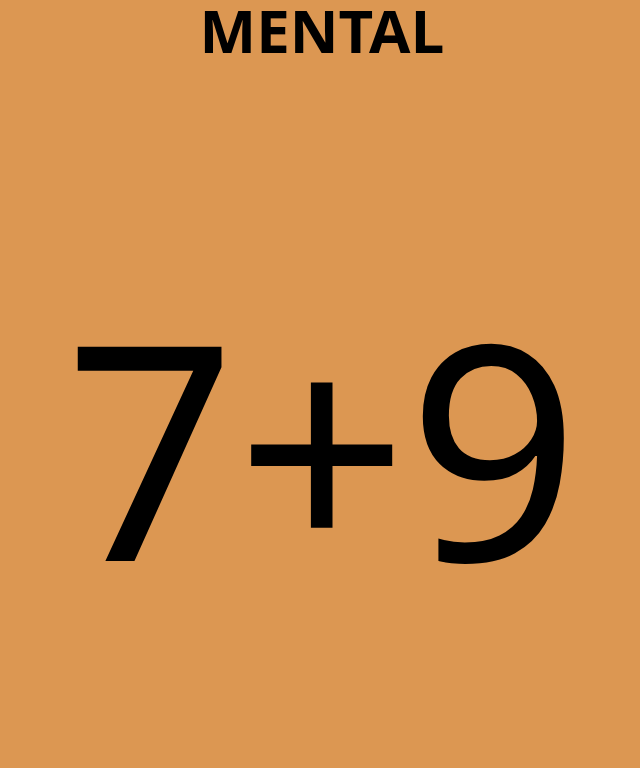
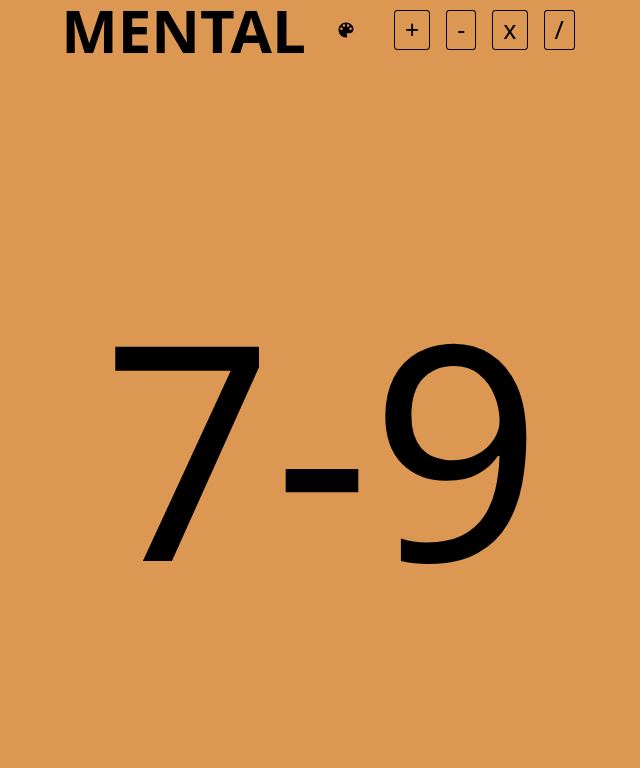
Before and after one commit to obedgyamfi/mental, a Next.js app: page / in a window 1280 px wide. Shown: the top 768 px of the page, without its empty margins (318-958 px from the left). Built offline with nearby package versions, Linux system fonts and the light colour scheme.

Commit message:
implemented operation change

```diff
--- a/app/layout.jsx
+++ b/app/layout.jsx
@@ -1,5 +1,4 @@
 import '@styles/globals.css';
-import Nav from '@components/Nav';
 import Mental from '@components/Mental';
 
 
@@ -12,7 +11,6 @@ const RootLayout = () => {
   return (
     <html lang='en'>
         <body className='app main main-background'>
-            <Nav />
             <Mental />
         </body>
     </html>
--- /dev/null
+++ b/components/ColorPalette.jsx
@@ -0,0 +1,25 @@
+import React from 'react'
+
+const ColorPalette = () => {
+
+    // let colorScheme = [
+    //     {name : "red" ,color : rgb(100,67,134)},
+    //     {name : "red" ,color : rgb(100,67,134)},
+    //     {name : "red" ,color : rgb(100,67,134)},
+    //     {name : "red" ,color : rgb(100,67,134)},
+    //     {name : "red" ,color : rgb(100,67,134)},
+    //     {name : "red" ,color : rgb(100,67,134)},
+    // ]
+
+  return (
+    <>
+        <div className='red'></div>
+        <div className='red'></div>
+        <div className='red'></div>
+        <div className='red'></div>
+    </>
+
+  )
+}
+
+export default ColorPalette
--- a/components/Mental.jsx
+++ b/components/Mental.jsx
@@ -1,5 +1,6 @@
 "use client";
 import React, { Component } from "react";
+import Nav from '@components/Nav';
 
 class Mental extends Component {
   constructor() {
@@ -9,7 +10,7 @@ class Mental extends Component {
     this.state = {
       num1: "",
       num2: "",
-      operation: "+",
+      operation: "-",
       userAnswer: null,
       correct: null,
       options: [],
@@ -19,6 +20,15 @@ class Mental extends Component {
   componentDidMount() {
     this.generateNumbers(this.state.userAnswer);
   }
+
+  // handleOperationChange, checks anytime the operation changes, to generate
+  // new numbers for the operation
+  handleOperationChange = (selectedOperation) => {
+    this.setState({ operation: selectedOperation, userAnswer: null }, () => {
+      this.generateNumbers();
+    });
+  };
+
 
   // function to generate operands, and random answers
   generateNumbers = () => {
@@ -83,18 +93,6 @@ class Mental extends Component {
     this.setState({ num1, num2, options });
   };
 
-  // handleOperationChange, checks anytime the operation changes, to generate
-  // new numbers for the operation
-  handleOperationChange = (e) => {
-    this.setState({ operation: e.target.value });
-    this.generateNumbers();
-  };
-
-  // handleAnswerChange
-  handleAnswerChange = (e) => {
-    this.setState({ userAnswer: e.target.value });
-    this.generateNumbers();
-  };
 
   // checkAnswer: checks if the selected answer is equal to the correctAnswer
   /* it alerts the user "Correct" if it is equal and "Wrong" if it isn't */
@@ -122,6 +120,7 @@ class Mental extends Component {
 
     return (
       <>
+        <Nav handleOperationChange={this.handleOperationChange} />
         <section className=" font flex w-full mt-40 mb-20 flex-center">
           <p className="operand1">{num1}</p>
           <p className="operation">{operation}</p>
--- a/components/Nav.jsx
+++ b/components/Nav.jsx
@@ -1,9 +1,40 @@
 "use client";
+import { IoSettingsSharp } from "react-icons/io5";
+import { IoMdColorPalette } from "react-icons/io";
+import Settings from "./Settings";
+import ColorPalette from "./ColorPalette";
+import Operation from "./Operation";
 
-const Nav = () => {
+const Nav = ( {handleOperationChange} ) => {
   return (
    <nav className="flex-center h-auto top-0">
-     <h1 className="head_text text-center">MENTAL</h1>
+
+    <h1 className="head_text text-center">MENTAL</h1>
+    <div className="flex-center h-auto">
+
+    {/* Settings Icon
+    <IoSettingsSharp
+    size = {40}
+    // color = ""
+    className="ioSetting-icon"
+    // style = {}
+    /> */}
+
+    {/* Color pallete icon */}
+    <IoMdColorPalette
+    size = {40}
+    // color = ""
+    className="ioColorPalette-icon"
+    //style = {}
+    />
+
+    {/* Operations */}
+    <Operation handleOperationChange={handleOperationChange} />
+    <ColorPalette />
+    <Settings />
+
+
+    </div>
    </nav>
   )
 }
--- /dev/null
+++ b/components/Operation.jsx
@@ -0,0 +1,27 @@
+import React, { useState } from 'react'
+
+
+const Operation = ({ handleOperationChange }) => {
+    const operation = [
+        "+",
+        "-",
+        "x",
+        "/",
+    ];
+
+    const setOperation = (op) => {
+        handleOperationChange(op); // Call the handleOperationChange received as a prop
+    }
+
+  return (
+    <>
+        <div className='operationStyle' onClick={() => setOperation(operation[0])}>{operation[0]}</div>
+        <div className='operationStyle' onClick={() => setOperation(operation[1])}>{operation[1]}</div>
+        <div className='operationStyle' onClick={() => setOperation(operation[2])}>{operation[2]}</div>
+        <div className='operationStyle' onClick={() => setOperation(operation[3])}>{operation[3]}</div>
+    </>
+
+  )
+}
+
+export default Operation
--- /dev/null
+++ b/components/Settings.jsx
@@ -0,0 +1,14 @@
+import React from 'react'
+import Operation from './Operation'
+
+const Settings = () => {
+  return (
+    <>
+    {/* icons for settings drop-down menu */}
+
+    </>
+
+  )
+}
+
+export default Settings
--- a/package.json
+++ b/package.json
@@ -9,9 +9,10 @@
     "lint": "next lint"
   },
   "dependencies": {
+    "next": "13.5.6",
     "react": "^18",
     "react-dom": "^18",
-    "next": "13.5.6"
+    "react-icons": "^4.12.0"
   },
   "devDependencies": {
     "autoprefixer": "^10",
--- a/styles/globals.css
+++ b/styles/globals.css
@@ -226,6 +226,98 @@ html, body {
 }
 
 
+/* icons styles */
+
+.ioSettings-icon {
+  padding: 0 10px;
+  margin: 0 20px;
+
+}
+
+.ioSetting-icon:hover {
+  color: white;
+  background-color: black;
+  border-radius: 8%;
+}
+
+
+.ioColorPalette-icon {
+  padding: 0 10px;
+  margin: 0 20px;
+  /* width: 40px; */
+}
+
+.ioColorPalette-icon:hover {
+  color: white;
+  background-color: black;
+  border-radius: 10%;
+}
+
+
+
+/* color palette styles */
+.red {
+  background-color: red;
+}
+
+/* operation styles */
+.operationStyle{
+  padding: 0 10px;
+  margin: 0 8px;
+  border: 0.5px solid black;
+  border-radius: 10%;
+  font-size: 25px;
+}
+
+.operationStyle:hover{
+  background-color: black;
+  color: white;
+}
+
+
+
+
+
+
+
+
+
+
+
+
+
+
+
+
+
+
+
+
+
+
+
+
+
+
+
+
+
+
+
+
+
+
+
+
+
+
+
+
+
+
+
+
+
 /* Tailwind Styles */
 
 .app {
```
Also changed, not shown: 1 other file (tests, documents, lock files or other folders).
